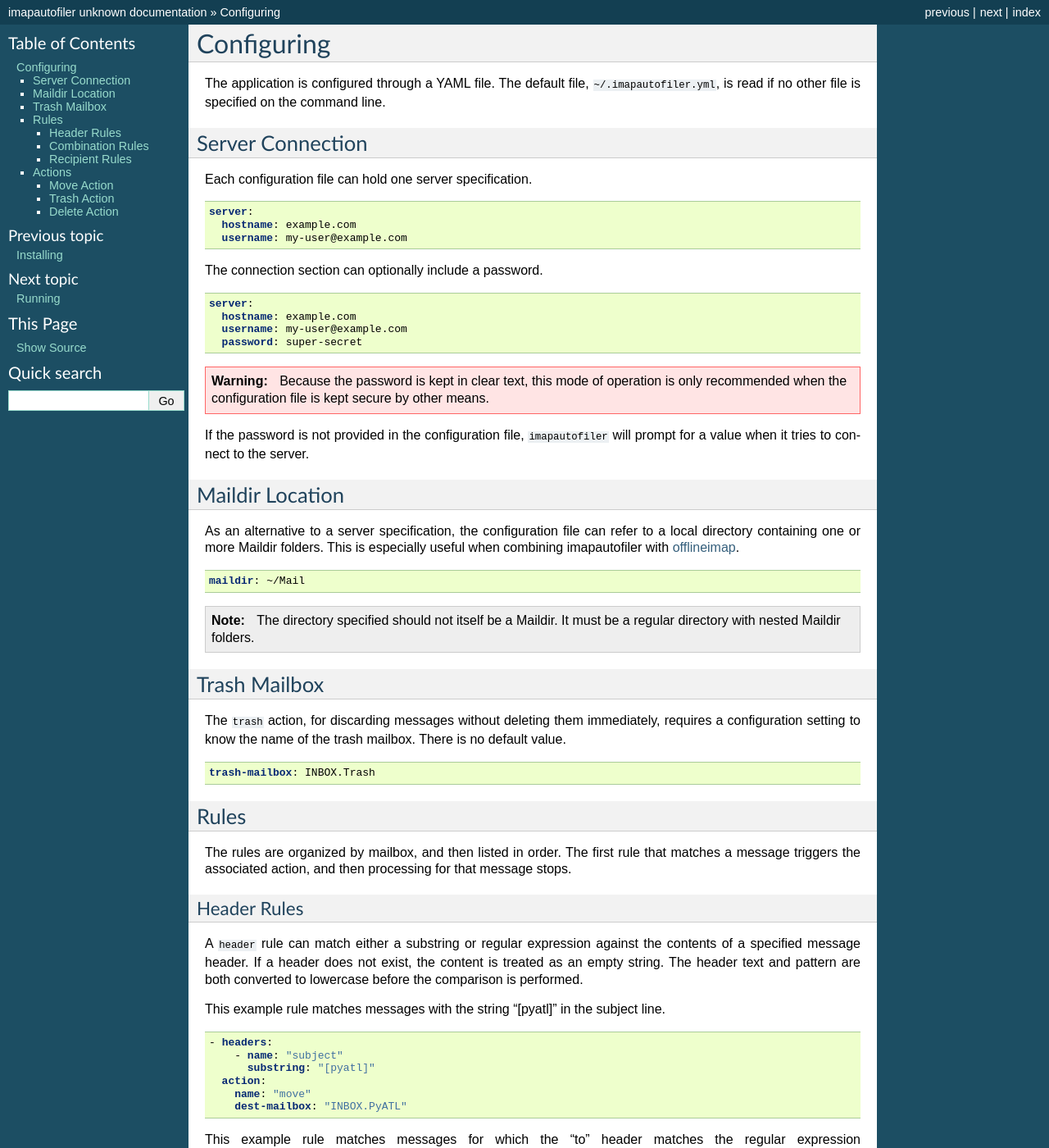
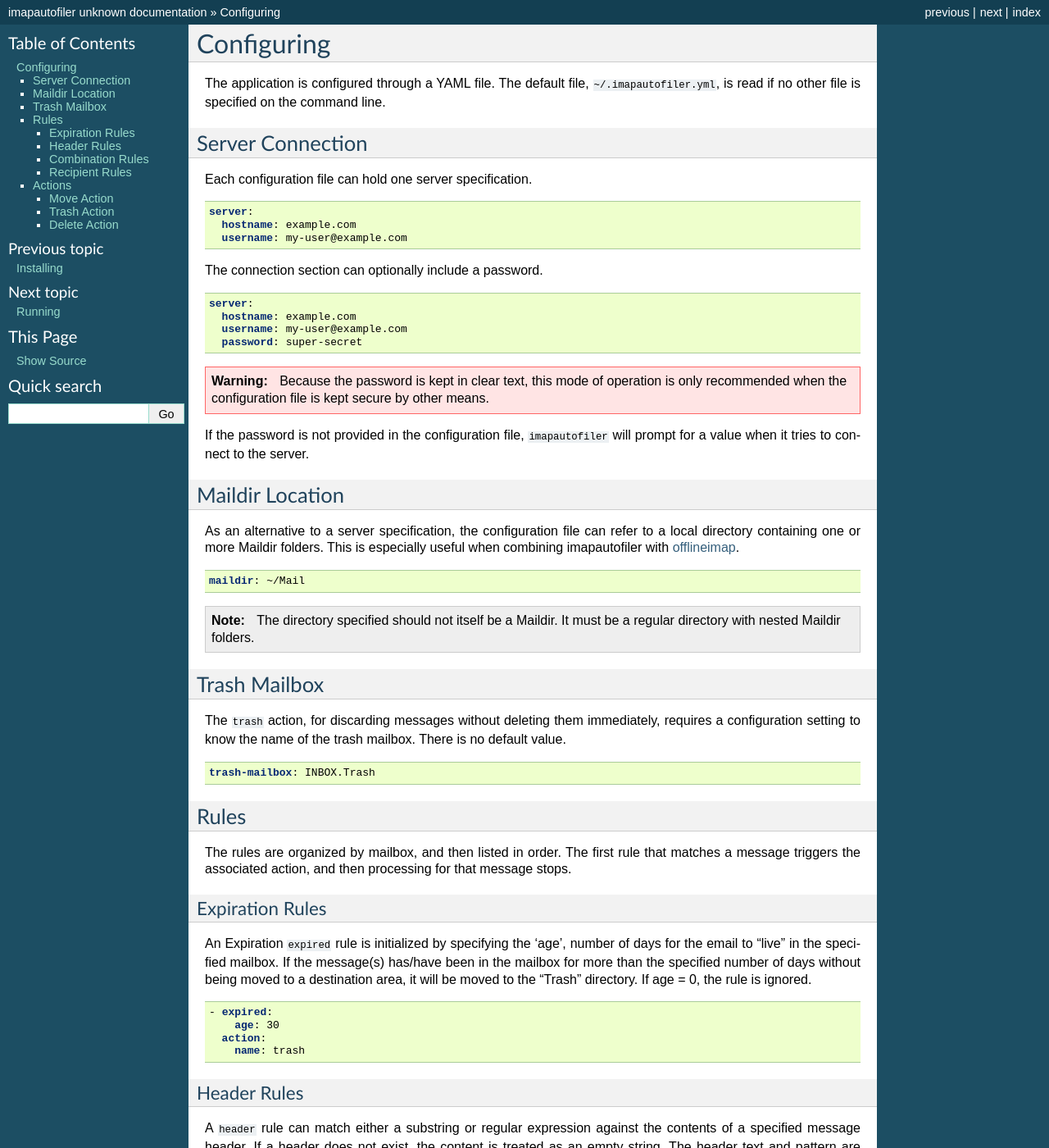
Before and after one commit to imapautofiler/imapautofiler, a Sphinx documentation site: the page built from doc/source/configuring.rst, in a window 1280 px wide and 1400 px high. Shown: the whole window at 82% size. Built offline with Sphinx 7.4.7, drawn with Linux system fonts in a browser that asks for light colours.

Commit message:
Email Expiration
- Adds date based rule.
- Update configuring.rst

Resolves #2

```diff
--- a/doc/source/configuring.rst
+++ b/doc/source/configuring.rst
@@ -74,6 +74,23 @@ Rules
 The rules are organized by mailbox, and then listed in order. The
 first rule that matches a message triggers the associated action, and
 then processing for that message stops.
+
+Expiration Rules
+----------------
+
+An Expiration ``expired`` rule is initialized by specifying the 'age',
+number of days for the email to "live" in the specified mailbox.
+If the message(s) has/have been in the mailbox for more than the
+specified number of days without being moved to a destination area,
+it will be moved to the "Trash" directory. If age = 0, the rule is
+ignored.
+
+.. code-block:: yaml
+
+   - expired:
+       age: 30
+     action:
+       name: trash
 
 Header Rules
 ------------
```
Also changed, not shown: 1 other file.
